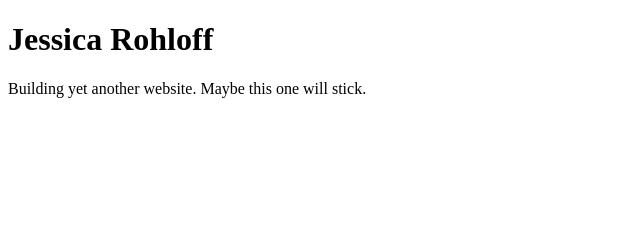
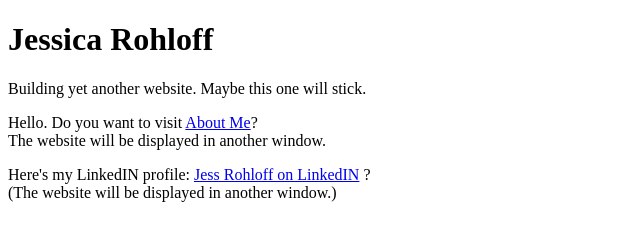
Before and after one commit to jessnola/jessnola.github.io, a plain HTML site: page index.html in a window 1280 px wide. Shown: the whole page, without its empty margins (0-640 px from the left). Drawn offline with Linux system fonts and the light colour scheme.

Commit message:
Update index.html

```diff
--- a/index.html
+++ b/index.html
@@ -3,5 +3,14 @@
 <body>
 <h1>Jessica Rohloff</h1>
 <p>Building yet another website. Maybe this one will stick.</p>
+
+<p>Hello. Do you want to visit <a href="https://jessnola.github.io/about">About Me</a>?<br />
+The website will be displayed in another window.</p>
+
+
+  <p>Here's my LinkedIN profile: <a href="https://www.linkedin.com/in/jessicarohloff" target="_blank">Jess Rohloff on LinkedIN</a> ?<br />
+(The website will be displayed in another window.)</p>
+
+
 </body>
 </html>
```
